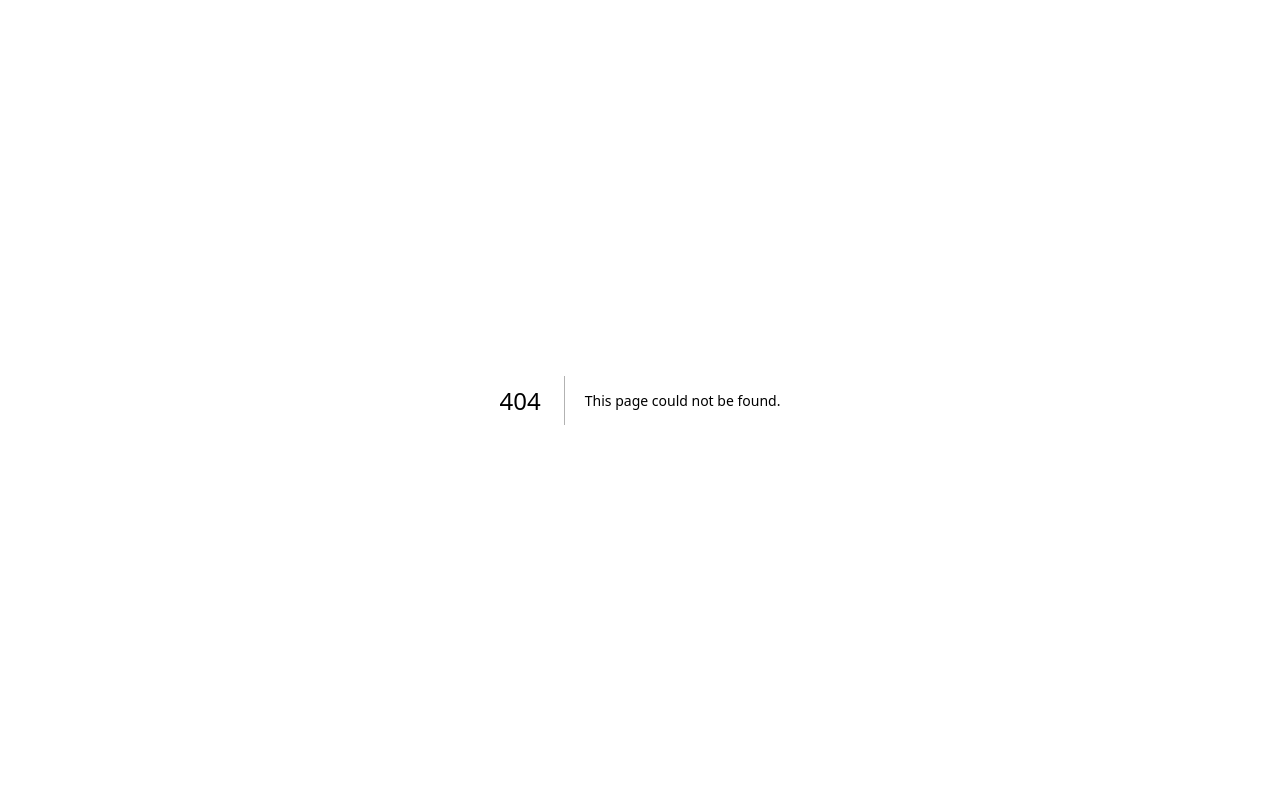
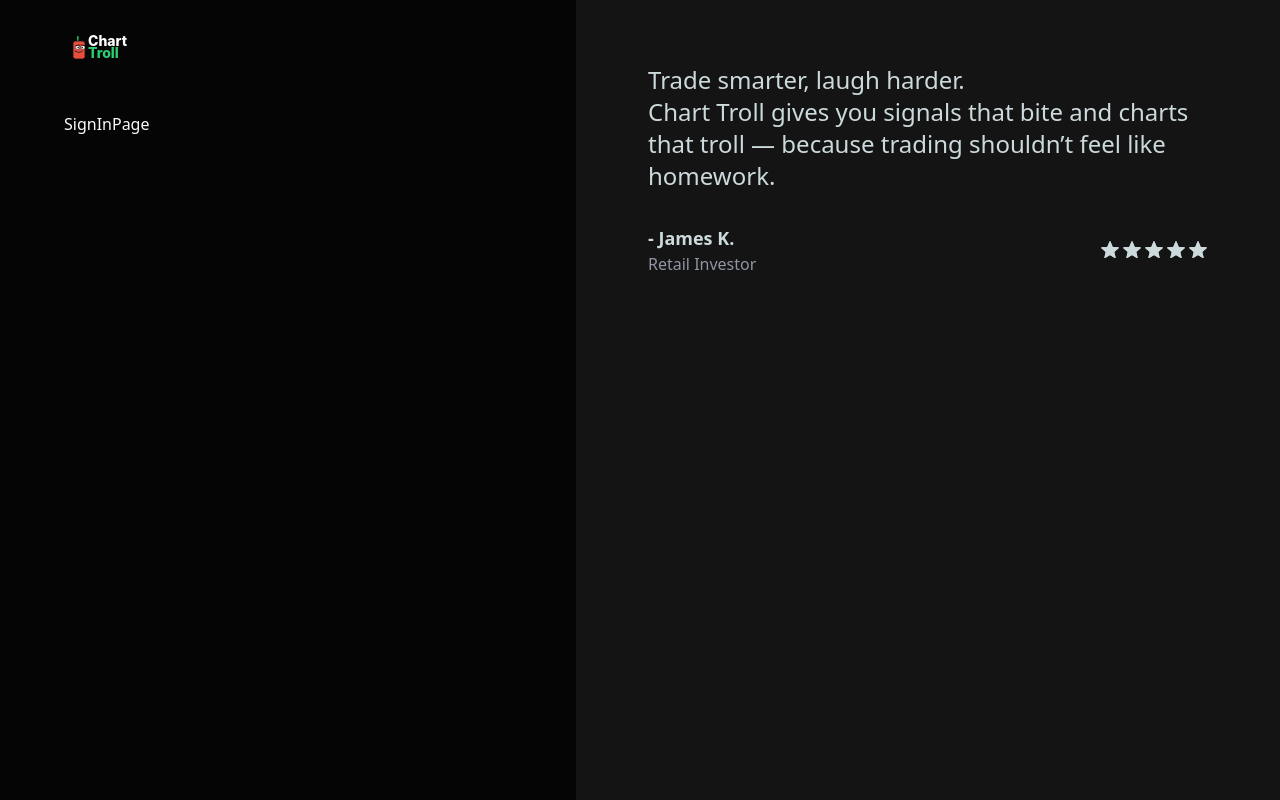
Before and after one commit to Kritsiri-nd/stock-tracker-app, a Next.js app: page /sign-in in a window 1280 px wide. Before the commit this address had no page. Built offline with nearby package versions, Linux system fonts and the light colour scheme.

Commit message:
feat: Implement authentication layout and pages for sign-in and sign-up

```diff
--- /dev/null
+++ b/app/(auth)/layout.tsx
@@ -0,0 +1,44 @@
+import Link from "next/link"
+import Image from "next/image"
+
+
+const layout = ({ children }: { children: React.ReactNode }) => {
+    return (
+        <main className="auth-layout">
+            <section className="auth-left-section scrollbar-hide-default">
+                <Link href="/" className="auth-logo">
+                    <Image src="/assets/icons/ct-logoo.svg" alt="Chart Troll logo" width={140} height={32}
+                        className="h-8 w-auto cursor-pointer" />
+                </Link>
+                <div className="pb-6 lg:pb-8 flex-1">
+                    {children}
+                </div>
+            </section>
+            <section className="auth-right-section">
+                <div className="z-10 relative lg:mt-4 lg:nb-16">
+                    <blockquote className="auth-blockquote">
+                        Trade smarter, laugh harder.<br />
+                        Chart Troll gives you signals that bite and charts that troll — because trading shouldn’t feel like homework.
+                    </blockquote>
+                    <div className="flex items-center justify-between">
+                        <div>
+                            <cite className="auth-testimonial-author">- James K.</cite>
+                            <p className="max-md:test-xs text-gray-500">Retail Investor</p>
+                        </div>
+                        <div className="flex items-center gap-0.5">
+                            {[1, 2, 3, 4, 5].map((star) => (
+                                <Image src="/assets/icons/star.svg" alt="Star" key={star} width={20} height={20}
+                                    className="w-5 h-5" />
+                            ))}
+                        </div>
+                    </div>
+                </div>
+                <div className="flex-1 relative">
+
+                </div>
+            </section>
+        </main>
+    )
+}
+
+export default layout
--- /dev/null
+++ b/app/(auth)/sign-in/page.tsx
@@ -0,0 +1,9 @@
+
+
+const SignIn = () => {
+  return (
+    <div>SignInPage</div>
+  )
+}
+
+export default SignIn
--- /dev/null
+++ b/app/(auth)/sign-up/page.tsx
@@ -0,0 +1,9 @@
+
+
+const SignUp = () => {
+    return (
+      <div>SignUpPage</div>
+    )
+  }
+
+  export default SignUp
--- a/components/Header.tsx
+++ b/components/Header.tsx
@@ -9,7 +9,7 @@ const Header = () => {
         <header className="stricky top-0 header">
             <div className="container header-wrapper">
                 <Link href="/">
-                    <Image src="/assets/icons/ct-logoo.svg" alt="Signalist logo" width={140} height={32}
+                    <Image src="/assets/icons/ct-logoo.svg" alt="Chart Troll logo" width={140} height={32}
                         className="h-8 w-auto cursor-pointer" />
                 </Link>
                 <nav className="hidden sm:block">
```
